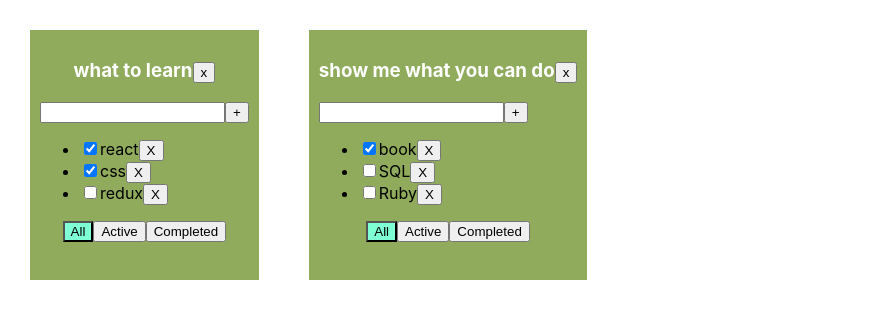
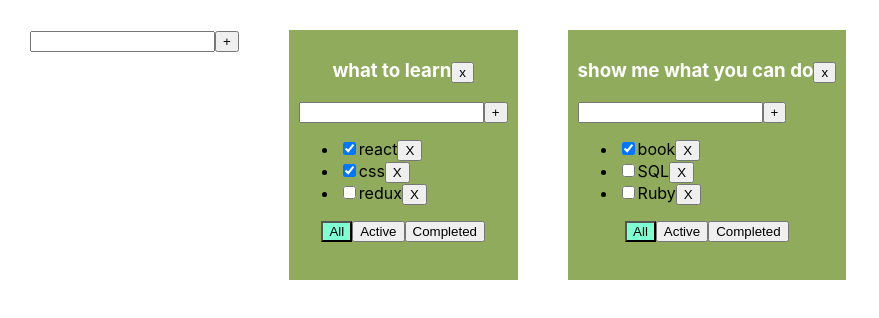
Before and after one commit to limitlesscreator/todoList, a React (Create React App) app: page / in a window 1280 px wide. Shown: the top 318 px of the page, without its empty margins (0-879 px from the left). Built offline with nearby package versions, Linux system fonts and the light colour scheme.

Commit message:
finished stage 6 with typeScript double click, change title

```diff
--- /dev/null
+++ b/src/AddItemForm.tsx
@@ -0,0 +1,47 @@
+import React, {ChangeEvent, KeyboardEvent, useState} from "react";
+import s from "./StylesModule/Todolist.module.sass";
+
+type AddItemFormPropsType = {
+    addItem: (title: string) => void
+}
+
+export function AddItemForm(props: AddItemFormPropsType) {
+    const [newTaskTitle, setNewTaskTitle] = useState('')
+    const [error, setError] = useState('')
+
+    const onNewTitleChangeHandler = (e: ChangeEvent<HTMLInputElement>) => {
+        setError('')
+        setNewTaskTitle(e.currentTarget.value)
+    }
+
+    const onKeyPressHandler = (e: KeyboardEvent<HTMLInputElement>) => {
+        if (e.key === 'Enter') {
+            if (newTaskTitle.trim() === '') {
+                setError('error');
+                return
+            }
+            props.addItem(newTaskTitle);
+            setNewTaskTitle('')
+        }
+    }
+    const addTask = () => {
+        if (newTaskTitle.trim() === '') {
+            setError('error');
+            return
+        } else setError('')
+
+        props.addItem(newTaskTitle);
+        setNewTaskTitle('')
+    }
+    return <div>
+        <input
+            className={error ? s.error : ''}
+            type="text"
+            value={newTaskTitle}
+            onChange={onNewTitleChangeHandler}
+            onKeyPress={onKeyPressHandler}/>
+        <button onClick={addTask}>+</button>
+        {error && <div className={s.errorText}>Title is required</div>}
+    </div>
+
+}
--- a/src/App.tsx
+++ b/src/App.tsx
@@ -2,6 +2,7 @@
 import './App.css';
 import {v1} from "uuid";
 import {TasksType, Todolist} from "./Todolist";
+import {AddItemForm} from "./AddItemForm";
 
 export type FilterValuesType = 'all' | 'completed' | 'active'
 export type TodolistType = {
@@ -10,7 +11,11 @@
     filter: FilterValuesType
 }
 
-function App() {
+type TasksStateType = {
+    [key: string]: Array<TasksType>
+}
+
+export function App() {
 
 
     const removeTasks = (id: string, todolistId: string) => {
@@ -26,7 +31,7 @@
         tasksObj[todolistId] = newTasks
         setTasks({...tasksObj})
     }
-    const changeStatusTask = (taskId: string, status: boolean,todolistId: string) => {
+    const changeStatusTask = (taskId: string, status: boolean, todolistId: string) => {
         let tasks = tasksObj[todolistId]
         let task = tasks.find(t => t.id === taskId)
         if (task) {
@@ -34,7 +39,14 @@
             setTasks({...tasksObj})
         }
     }
-
+    const changeTaskTitle = (taskId: string, newTitle: string,todolistId: string) => {
+        let tasks = tasksObj[todolistId]
+        let task = tasks.find(t => t.id === taskId)
+        if (task) {
+            task.title = newTitle
+            setTasks({...tasksObj})
+        }
+    }
     const changeFilter = (valueFilter: FilterValuesType, todolistId: string) => {
         let todolist = todolists.find(tl => tl.id === todolistId)
         if (todolist) {
@@ -57,7 +69,14 @@
         delete tasksObj[todolistId]
         setTasks({...tasksObj})
     }
-    let [tasksObj, setTasks    ] = useState({
+    let changeTodolistTitle = (todolistId: string, newTitle: string) => {
+        const todolist = todolists.find(tl => tl.id === todolistId)
+        if(todolist){
+            todolist.title = newTitle
+            setTodolists([...todolists])
+        }
+    }
+    let [tasksObj, setTasks] = useState<TasksStateType>({
         [todolistId1]: [
             {id: v1(), title: 'react', active: true},
             {id: v1(), title: 'css', active: true},
@@ -67,8 +86,26 @@
             {id: v1(), title: 'SQL', active: false},
             {id: v1(), title: 'Ruby', active: false},]
     })
+
+    function addTodolist(title: string) {
+        let todolist: TodolistType = {
+            id: v1(),
+            filter: 'all',
+            title: title
+        }
+        setTodolists([todolist, ...todolists])
+        let todolistTask = {
+            ['fdsa']: []
+        }
+        setTasks({
+            ...tasksObj,
+            [todolist.id]: []
+        })
+    }
+
     return (
         <div className="App">
+            <AddItemForm addItem={addTodolist}/>
             {todolists.map(tl => {
                 let filteredTasks = tasksObj[tl.id]
 
@@ -91,11 +128,11 @@
                         changeStatusTask={changeStatusTask}
                         filter={tl.filter}
                         removeTodolist={removeTodolist}
+                        changeTaskTitle={changeTaskTitle}
+                        changeTodolistTitle={changeTodolistTitle}
                     />
                 )
             })}
         </div>
     );
 }
-
-export default App;
--- /dev/null
+++ b/src/EditableSpan.tsx
@@ -0,0 +1,28 @@
+import React, {ChangeEvent, useState} from "react";
+
+type EditableSpanPropsType = {
+    title: string
+    onChange: (newValue: string) => void
+}
+
+export function EditableSpan(props: EditableSpanPropsType) {
+    let [editMode,setEditMode] = useState(false)
+    let [title,setTitle] = useState('')
+
+    const onChangeTitleHandler = (e:ChangeEvent<HTMLInputElement>) => {
+        setTitle(e.currentTarget.value)
+    }
+    const activateEditMode = () => {
+        setEditMode(true)
+        setTitle(props.title)
+    }
+    const activateViewMode = () => {
+        setEditMode(false)
+        props.onChange(title)
+    }
+
+
+    return editMode
+        ? <input value={title} onBlur={activateViewMode} autoFocus onChange={onChangeTitleHandler}/>
+        : <span onDoubleClick={activateEditMode}>{props.title}</span>
+}
--- a/src/Todolist.tsx
+++ b/src/Todolist.tsx
@@ -1,6 +1,8 @@
-import React, {ChangeEvent, useState, KeyboardEvent} from "react";
+import React, {ChangeEvent} from "react";
 import {FilterValuesType} from "./App";
 import s from './StylesModule/Todolist.module.sass'
+import {AddItemForm} from "./AddItemForm";
+import {EditableSpan} from "./EditableSpan";
 
 export type TasksType = {
     id: string
@@ -16,69 +18,46 @@
     changeFilter: (valueFilter: FilterValuesType, todolistId : string) => void
     addTask: (title: string,todolistId: string) => void
     changeStatusTask: (taskId: string, status: boolean,todolistId: string) => void
+    changeTaskTitle: (taskId: string, newTitle: string,todolistId: string) => void
     filter: FilterValuesType
     removeTodolist: (todolistId: string) => void
+    changeTodolistTitle: (todolistId: string, newTitle: string) => void
 }
 
 export function Todolist(props: PropsType) {
-    const [newTaskTitle, setNewTaskTitle] = useState('')
-    const [error, setError] = useState('')
-
-    const onNewTitleChangeHandler = (e: ChangeEvent<HTMLInputElement>) => {
-        setError('')
-        setNewTaskTitle(e.currentTarget.value)
-    }
-    const onKeyPressHandler = (e: KeyboardEvent<HTMLInputElement>) => {
-        if (e.key === 'Enter') {
-            if (newTaskTitle.trim() === '') {
-                setError('error');
-                return
-            }
-            props.addTask(newTaskTitle,props.id);
-            setNewTaskTitle('')
-        }
-    }
-    const addTask = () => {
-        if (newTaskTitle.trim() === '') {
-            setError('error');
-            return
-        } else setError('')
-
-        props.addTask(newTaskTitle,props.id);
-        setNewTaskTitle('')
-    }
     const onAllClickHandler = () => props.changeFilter('all',props.id)
     const onActiveClickHandler = () => props.changeFilter('active',props.id)
     const onCompletedClickHandler = () => props.changeFilter('completed',props.id)
     const removeTodolist = () => {
         props.removeTodolist(props.id)
     }
+    const changeTodolistTitle = (newTitle: string) => {
+        props.changeTodolistTitle(props.id, newTitle )
+    }
+
+    const addTask = (title: string) => {
+        props.addTask(title, props.id)
+    }
 
     return (
         <div className={s.todolist}>
-            <h3>{props.title}<button onClick={removeTodolist}>x</button></h3>
-            <div>
-                <input
-                    className={error ? s.error : ''}
-                    type="text"
-                    value={newTaskTitle}
-                    onChange={onNewTitleChangeHandler}
-                    onKeyPress={onKeyPressHandler}/>
-                <button onClick={addTask}>+</button>
-                {error && <div className={s.errorText}>Title is required</div>}
-            </div>
+            <h3><EditableSpan title={props.title} onChange={changeTodolistTitle} />
+            <button onClick={removeTodolist}>x</button></h3>
+            <AddItemForm addItem={addTask}/>
             <ul>
                 {props.tasks.map(t => {
                     const onRemoveHandler = () => {
                         props.removeTasks(t.id,props.id)
                     }
-                    const changeStatus = (e: ChangeEvent<HTMLInputElement>) => {
+                    const onChangeStatusHandler = (e: ChangeEvent<HTMLInputElement>) => {
                         console.log('want to change' + t.id + e.currentTarget.checked)
                         props.changeStatusTask(t.id, e.currentTarget.checked,props.id)
                     }
-
-                    return <li key={t.id}><input type="checkbox" checked={t.active} onChange={changeStatus}/>
-                        <span>{t.title}</span>
+                    const onChangeTitleHandler = (newValue: string) => {
+                        props.changeTaskTitle(t.id,newValue,props.id)
+                    }
+                    return <li key={t.id}><input type="checkbox" checked={t.active} onChange={onChangeStatusHandler}/>
+                        <EditableSpan title={t.title} onChange={onChangeTitleHandler}/>
                         <button onClick={(onRemoveHandler)}>X</button>
                     </li>
                 })
--- a/src/index.tsx
+++ b/src/index.tsx
@@ -1,8 +1,8 @@
 import React from 'react';
 import ReactDOM from 'react-dom';
 import './index.css';
-import App from './App';
 import * as serviceWorker from './serviceWorker';
+import {App} from "./App";
 
 ReactDOM.render(<App />,  document.getElementById('root'));
 
```
